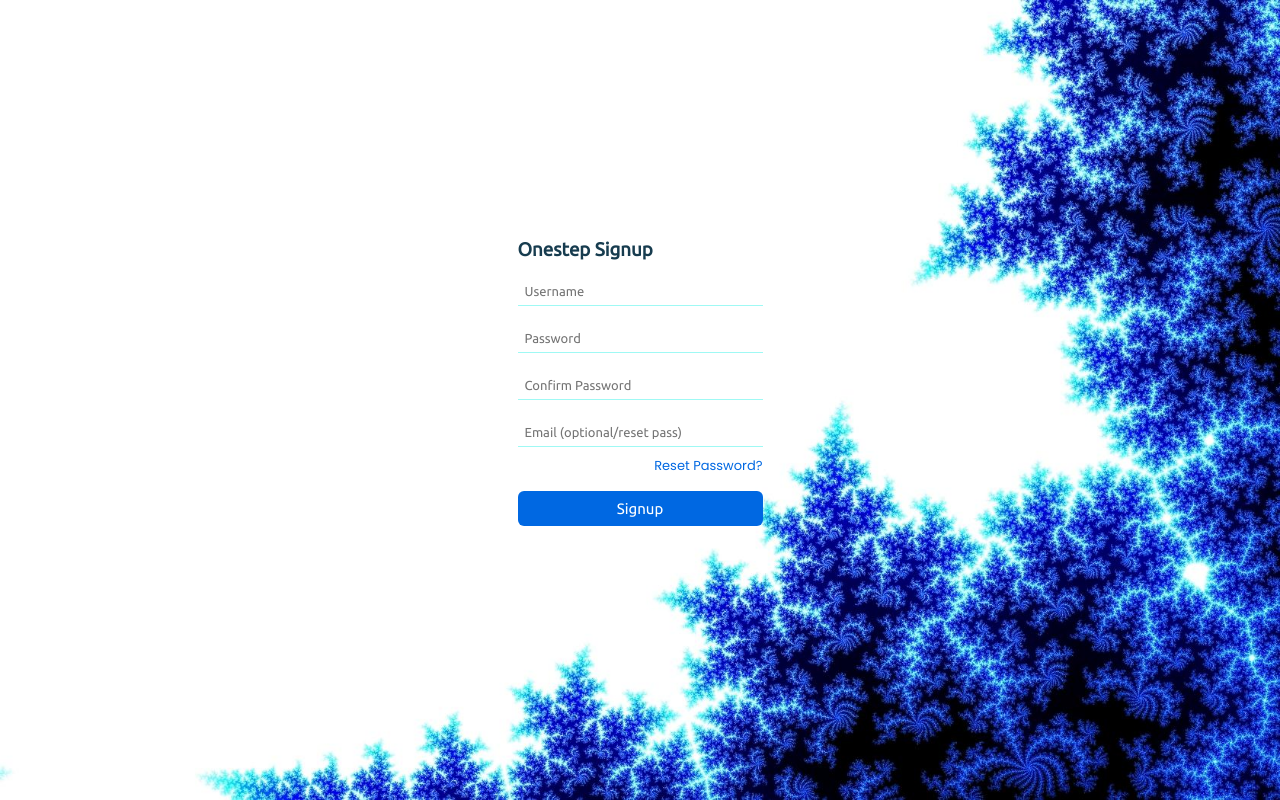
After one commit to NurAktar/Recipe-Keeper, a PHP site: page /assets/pages/signup.html in a window 1280 px wide. The commit adds this page. Run offline with PHP 8.4, Linux system fonts and the light colour scheme.

Commit message:
signup page

```diff
--- a/assets/css/index.css
+++ b/assets/css/index.css
@@ -10,6 +10,7 @@ nav{
     border: none;
     background:none;
     padding:0 6px;
+    margin-right: 5px;
 }
 .darkmodebtn:hover{
     color: #0059ff;
@@ -20,6 +21,7 @@ nav{
     background:none;
     color: #fff;
     padding:0 8px;
+    margin-right: 5px;
 }
 .lightmodebtn:hover{
     color: #ea6227;
@@ -31,6 +33,7 @@ nav{
     overflow: hidden;
     margin:7px;
     display:flex;
+    align-self: flex-start;
     flex-direction: row;
     background-color: #fff;
     border-radius: 5px;
@@ -72,6 +75,7 @@ nav{
 }
 .wraper-cards{
     margin:20px 0;
+    min-height: calc(100vh - 392.27px);
 }
 /* recipe dark mode */
 .recipe-div-dark{
--- /dev/null
+++ b/assets/js/signup.js
@@ -0,0 +1,103 @@
+function reset(){
+  var email = document.querySelector("#email").value;
+  firebase.auth().sendPasswordResetEmail(email)
+  .then(() => {
+    // Password reset email sent!
+    document.getElementById('msgid').innerText="Password reset email sent!.";
+    document.getElementById('msgid').style.opacity='1';
+    document.getElementById('msgid').style.color='green';
+    setTimeout(function () {
+      document.getElementById('msgid').style.opacity='0';
+      document.getElementById('msgid').style.color='red';
+    }, 5000);
+  })
+  .catch((error) => {
+    // var errorCode = error.code;
+    // var errorMessage = error.message;
+    document.getElementById('msgid').innerText="Invalid UserID.";
+    document.getElementById('msgid').style.opacity='1';
+    setTimeout(function () {
+      document.getElementById('msgid').style.opacity='0';
+    }, 5000);
+  });
+}
+
+
+//switching reset and signup
+function reset_page(){
+  document.getElementById('username').style.display="none";
+  document.getElementById('password').style.display="none";
+  document.getElementById('cpassword').style.display="none";
+  document.getElementById('forgot').style.display="none";
+  document.getElementById('signup').style.display="none";
+  document.getElementById('signup_page').style.display="block";
+  document.getElementById('reset').style.display="block";
+  document.getElementById('email').placeholder = "Enter your Email to reset";
+  document.getElementById('header').innerText = "Reset pass";
+}
+function signup_page(){
+  document.getElementById('username').style.display="block";
+  document.getElementById('password').style.display="block";
+  document.getElementById('cpassword').style.display="block";
+  document.getElementById('forgot').style.display="block";
+  document.getElementById('signup').style.display="block";
+  document.getElementById('signup_page').style.display="none";
+  document.getElementById('reset').style.display="none";
+  document.getElementById('email').placeholder = "Email (optional/reset pass)";
+  document.getElementById('header').innerText = "Onestep Signup";
+}
+
+//onpress signup btn
+function signup(){
+  var error = false;
+  var uname = document.getElementById('username').value;
+  var pass = document.getElementById('password').value;
+  var cpass = document.getElementById('cpassword').value;
+  var email = document.getElementById('email').value;
+  if(uname.length < 5){
+    error = true;
+    document.getElementById("msgid").innerText='Username must be greater than 5 letters';
+    document.getElementById("msgid").style.opacity=1;
+  }
+  else if(pass.length <5){
+    error = true;
+    document.getElementById("msgid").innerText='password must be greater than 5 letters';
+    document.getElementById("msgid").style.opacity=1;
+  }
+  else if(pass != cpass){
+    error = true;
+    document.getElementById("msgid").innerText='password not matched';
+    document.getElementById("msgid").style.opacity=1;
+  }
+  else{
+    error=false;
+    document.getElementById("msgid").innerText=' ';
+  }
+  if(!error){
+    //ajax code
+    var form_data = new FormData();
+    form_data.append('signup','signup');
+    form_data.append('uname',uname);
+    form_data.append('pass',pass);
+    form_data.append('email',email);
+    var req = new XMLHttpRequest();
+    req.open('POST','validate_user.php');
+    req.send(form_data);
+    req.onreadystatechange = function(){
+      if(req.readyState == 4 && req.status == 200){
+        var response = req.responseText;
+        if(response == 'valid'){
+          //code for valid
+          document.cookie = "uname="+uname+";max-age=60*60*5;path=/;";
+          document.cookie = "pass="+pass+";max-age=60*60*5;path=/;";
+          window.location.assign('/recipe-keeper/');//change before upload to server.
+        }
+        else{
+          //code for invalid
+          document.getElementById('msgid').innerText='username not available';
+          document.getElementById('msgid').style.opacity=1;
+        }
+      }
+    }
+  }
+}
--- /dev/null
+++ b/assets/pages/signup.html
@@ -0,0 +1,138 @@
+<!DOCTYPE html>
+<html lang="en">
+<head>
+  <meta charset="UTF-8">
+  <meta http-equiv="X-UA-Compatible" content="IE=edge">
+  <meta name="viewport" content="width=device-width, initial-scale=1.0">
+  <title>Signup</title>
+  <!-- style here -->
+  <style>
+    @import url('https://fonts.googleapis.com/css2?family=Ubuntu&family=Poppins:wght@400&display=swap');
+    *{
+      font-family:Ubuntu;
+      padding:0;
+      margin:0;
+      box-sizing:border-box;
+    }
+    .container{
+      background-image: url('../img/bgsmall.jpg');
+      background-size: cover;
+      background-position: 47% 50%;
+      width:100vw;
+      height:100vh;
+      display:flex;
+      flex-direction:column;
+      justify-content:center;
+      align-items:center;
+    }
+    .wrapper h3{
+      position: relative;
+      color:#173c4f;
+      left:0;
+      top:-7px;
+      /* transform:translate(-60px,-20px); */
+    }
+    #formcontrol{
+      display:flex;
+      flex-direction:column;
+      font-size:13px;
+      text-align: right;
+    }
+    #formcontrol input{
+      background:transparent;
+      padding:7px;
+      width:245px;
+      margin:9px 0;
+      outline: none;
+      border: none;
+      color:#0a4a55;
+      border-bottom: 1px solid #9ff9f4;
+      font-family:Ubuntu;
+      font-size: 13px;
+      font-weight: ;
+    }
+    #formcontrol input:focus{
+      color:#0068e2;
+      border-bottom: 1px solid #0068e2;
+    }
+    #formcontrol button{
+      padding: 9px;
+      margin: 15px 0;
+      width: 245px;
+      font-size: 15px;
+      border: none;
+      border-radius: 6px;
+      color: white;
+      background-color: #0068e2;
+      transition: 0.2s;
+      cursor: pointer;
+    }
+    #formcontrol button:hover{
+      background-color:#0075ff;
+    }
+    #forgot{
+      font-family: Poppins;
+      color:#0068e2;
+      cursor:pointer;
+    }
+    #forgot:hover{
+      color:red;
+    }
+    #signup_page{
+      display:none;
+      cursor:pointer;
+    }
+    #signup_page:hover{
+      color:green;
+    }
+    #reset{
+      display:none;
+    }
+    #formcontrol #reset:hover{
+        background-color:#e82020;
+    }
+    .footer{
+      cursor: pointer;
+      font-family: Poppins;
+      font-size: 14px;
+      position: absolute;
+      width: 117px;
+      height: 20px;
+      margin: 0 auto;
+      margin-right: 23px;
+      text-align: center;
+      color: #fff;
+      bottom: 0;
+      right: 0;
+      left: 0;
+      border-top-left-radius: 9px;
+      border-top-right-radius: 9px;
+      background: #636363;
+    }
+    .footer:hover{
+      background: #3d3d3d;
+    }
+  </style>
+  <!-- style over -->
+</head>
+<body>
+  <div class="container">
+    <div class="wrapper">
+      <h3 id="header">Onestep Signup</h3>
+      <div id="formcontrol">
+        <input id="username" placeholder="Username" type="text"/>
+        <input id="password" placeholder="Password" type="password"/>
+        <input id="cpassword" placeholder="Confirm Password" type="password"/>
+        <input id="email" placeholder="Email (optional/reset pass)" type="email"/>
+        <div><span id="forgot" onclick="reset_page()">Reset Password?</span></div>
+        <div><span id="signup_page" onclick="signup_page()">Back to Signup.</span></div>
+        <button id="signup" onclick="signup()" >Signup</button>
+        <button id="reset" onclick="reset()" >Reset</button>
+        <label id="msgid" style="text-align:center;opacity:0;color:red;transition:0.3s;">Message to be shown.</label>
+      </div>
+    </div>
+  </div>
+  <!-- importing login js -->
+  <script src="../js/signup.js" charset="utf-8"></script>
+</body>
+</html>
```
Also changed, not shown: assets/js/search_bar.js (+8 -1 lines), assets/pages/login.php (added, +138 -0 lines), assets/pages/validate_user.php (added, +24 -0 lines), index.html (+41 -8 lines), assets/img/bgsmall.jpg (added).
